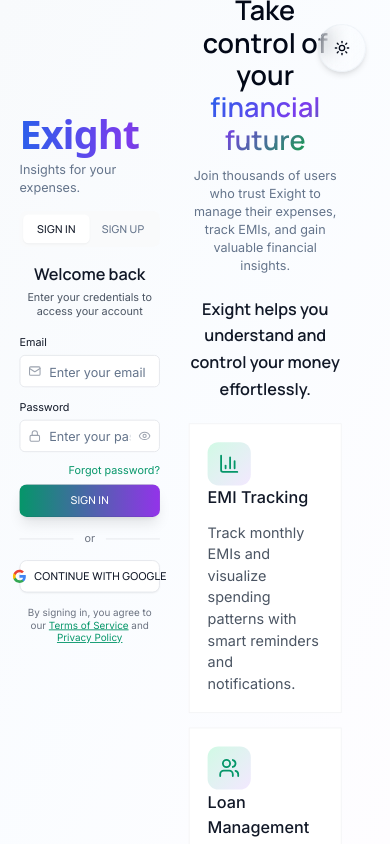
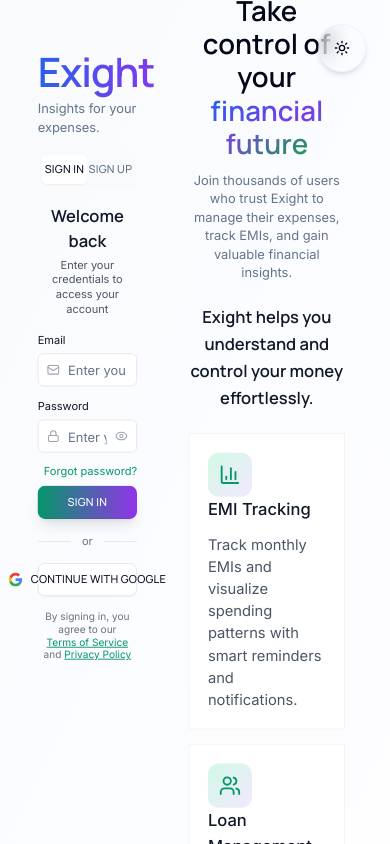
Before and after one commit to rescuedragon/exight2.0, a React (Vite) app: page / in a window 390 px wide. Built offline with nearby package versions, Linux system fonts and the light colour scheme.

Commit message:
style: Adjust dimensions and scaling properties for improved layout consistency
- Updated modal dimensions in PromotionalFeatures for better responsiveness
- Modified scaling parameters in ScreenScale to refine zoom limits
- Enhanced layout structure in LoginPage for better alignment and spacing

```diff
--- a/src/components/PromotionalFeatures.tsx
+++ b/src/components/PromotionalFeatures.tsx
@@ -214,7 +214,7 @@
           />
 
           {/* Modal Content - Fixed size for all states */}
-          <div className="relative overflow-hidden bg-white rounded-2xl border-0 shadow-2xl animate-in fade-in zoom-in-95 duration-200 transform-gpu origin-center w-[94vw] h-[72vh] max-w-[1200px] md:w-[92vw] md:h-[70vh] md:max-w-[1280px] lg:max-w-[1320px] scale-[0.96] md:scale-100 lg:scale-[1.03]">
+          <div className="relative overflow-hidden bg-white rounded-2xl border-0 shadow-2xl animate-in fade-in zoom-in-95 duration-200 transform-gpu origin-center w-[92vw] h-[68vh] max-w-[1240px] md:w-[88vw] md:h-[66vh] md:max-w-[1280px] lg:max-w-[1320px]">
           {selectedFeature && !showLoginInModal && (
             <div className="h-full flex">
               {/* Left Panel - Header & Description */}
--- a/src/components/ScreenScale.tsx
+++ b/src/components/ScreenScale.tsx
@@ -11,8 +11,8 @@
 export const ScreenScale = ({
   children,
   baseWidth = 1440, // MacBook Air M1 width
-  maxScale = 1.1,
-  minScale = 0.9,
+  maxScale = 1.05,
+  minScale = 0.92,
   className
 }: ScreenScaleProps) => {
   const [scale, setScale] = useState(1);
--- a/src/pages/LoginPage.tsx
+++ b/src/pages/LoginPage.tsx
@@ -13,24 +13,26 @@
       </div>
 
       {/* Scaling wrapper for entire page */}
-      <div className="h-full w-full flex items-center justify-center">
+      <div className="h-full w-full flex items-stretch justify-center">
         <ScreenScale className="w-full">
-          <div className="mx-auto max-w-[1400px] h-full flex items-center justify-center">
+          <div className="mx-auto max-w-[1400px] h-full flex items-stretch justify-center">
             {/* 40/60 split container */}
-            <div className="w-full h-full flex items-center justify-center">
+            <div className="w-full h-full flex items-stretch justify-center">
               {/* Left: Auth 40% */}
-              <div className="w-[40%] h-full flex items-center justify-center">
-                <div className="w-full max-w-[420px] space-y-4">
+              <div className="w-[40%] h-full flex items-start justify-start">
+                <div className="w-full max-w-[460px] pt-14 pl-6 pr-6 space-y-4">
                   {/* Brand */}
-                  <div className="text-left mb-2">
-                    <h1 className="text-[44px] leading-none font-extrabold tracking-tight">
+                  <div className="text-left">
+                    <h1 className="text-[44px] leading-none font-extrabold tracking-tight typography-heading">
                       <span className="bg-gradient-to-r from-blue-accent via-purple-accent to-emerald-accent bg-clip-text text-transparent animate-gradient-x bg-[length:200%_200%]">Exight</span>
                     </h1>
                     <p className="mt-2 text-sm text-muted-foreground typography-body">Insights for your expenses.</p>
                   </div>
 
                   {/* Tabs + Form */}
-                  <AuthForm />
+                  <div className="mt-4">
+                    <AuthForm />
+                  </div>
 
                   {/* Divider and Google */}
                   <div className="flex items-center space-x-3">
```
